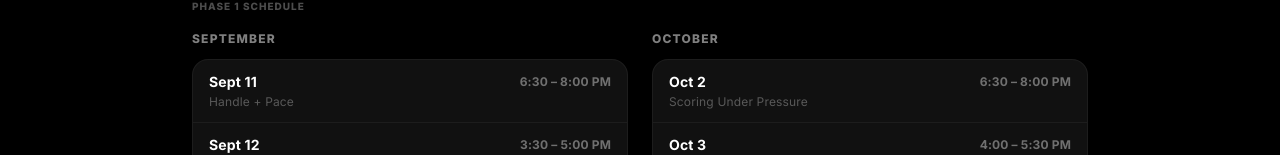
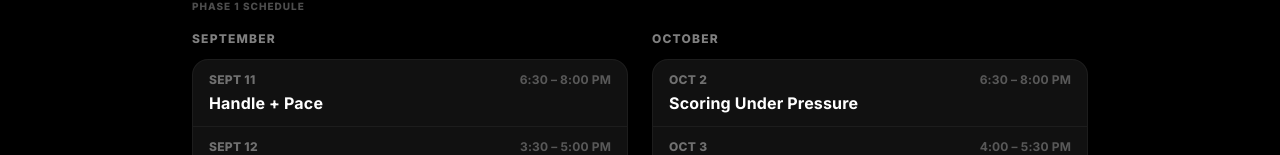
Before and after one commit to vantivemedia/LTS, a Next.js app: page /fall-programming in a window 1280 px wide. Shown: the part 653-808 px from the top of the page. Built offline with nearby package versions, Linux system fonts and the light colour scheme; no server answers.

Commit message:
Fall Academy schedule: make session focus the prominent bold text, date/time secondary

```diff
--- a/app/fall-programming/page.tsx
+++ b/app/fall-programming/page.tsx
@@ -128,11 +128,11 @@ export default function FallProgrammingPage() {
                 <div className="divide-y divide-white/5 bg-[#111] border border-white/5 rounded-2xl overflow-hidden">
                   {sessions.map((s) => (
                     <div key={s.date} className="px-4 py-3">
-                      <div className="flex items-center justify-between">
-                        <span className="font-bold text-white text-sm">{s.date}</span>
-                        <span className="text-white/40 text-xs font-bold">{s.time}</span>
+                      <div className="flex items-center justify-between mb-1">
+                        <span className="text-white/40 text-xs font-black uppercase tracking-wide">{s.date}</span>
+                        <span className="text-white/30 text-xs font-bold">{s.time}</span>
                       </div>
-                      <p className="text-white/30 text-xs mt-0.5">{s.focus}</p>
+                      <p className="text-white font-bold text-base leading-snug">{s.focus}</p>
                     </div>
                   ))}
                 </div>
```
